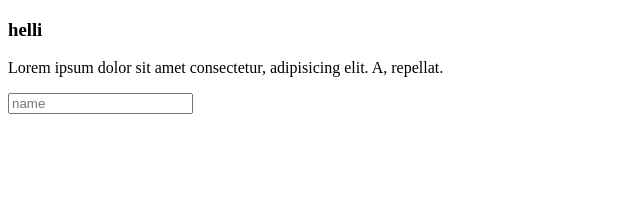
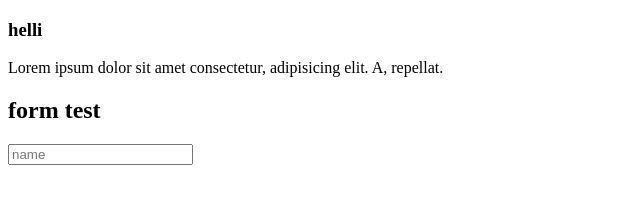
Before and after one commit to engmoha1717/hello, a plain HTML site: page index.html in a window 1280 px wide. Shown: the whole page, without its empty margins (0-640 px from the left). Drawn offline with Linux system fonts and the light colour scheme.

Commit message:
form  h2
add form  h2

```diff
--- a/index.html
+++ b/index.html
@@ -9,6 +9,7 @@
 <body>
     <h3>helli</h3>
     <p>Lorem ipsum dolor sit amet consectetur, adipisicing elit. A, repellat.</p>
+    <h2>form test</h2>
     <form action="">
         <input type="text" placeholder="name">
 
```
